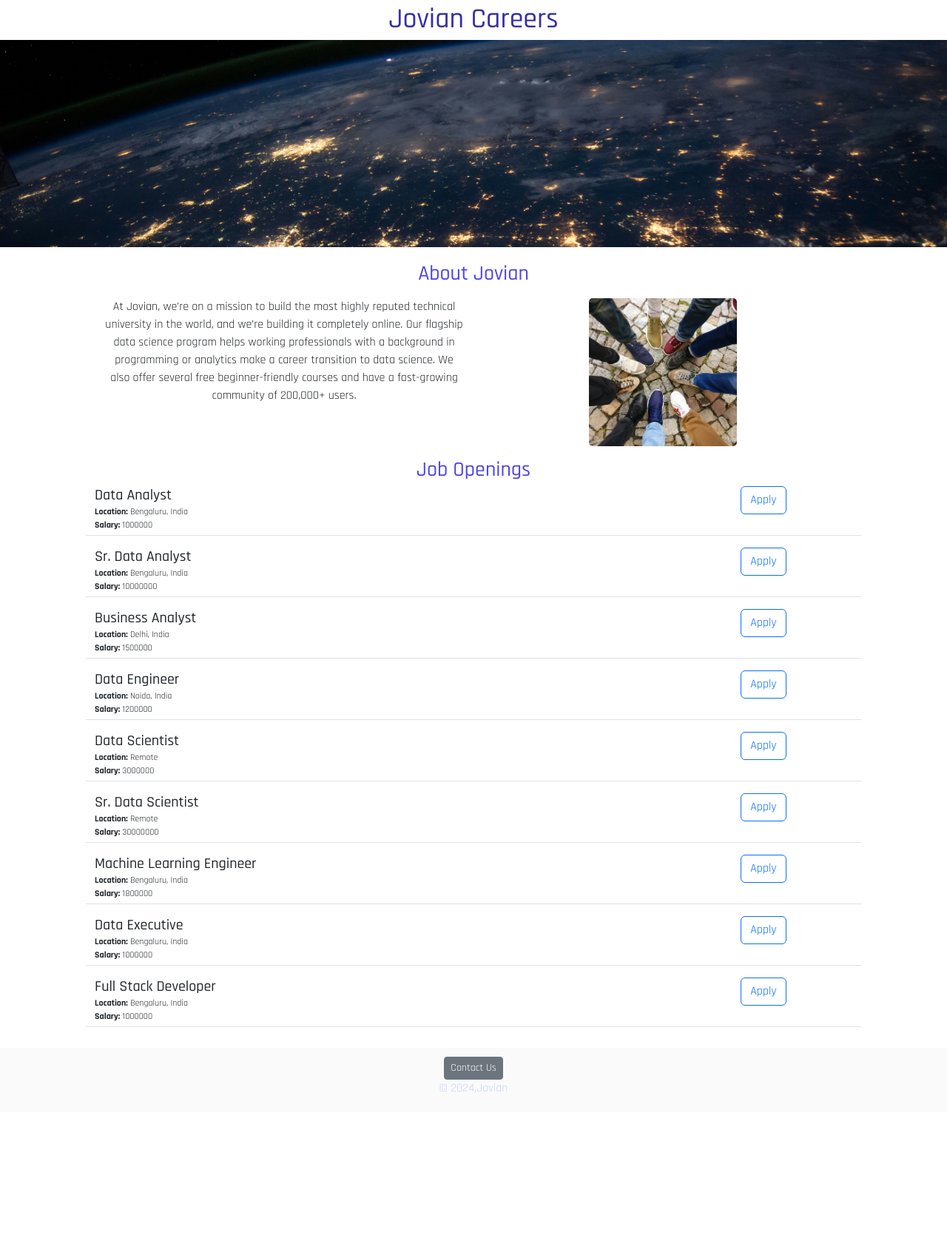
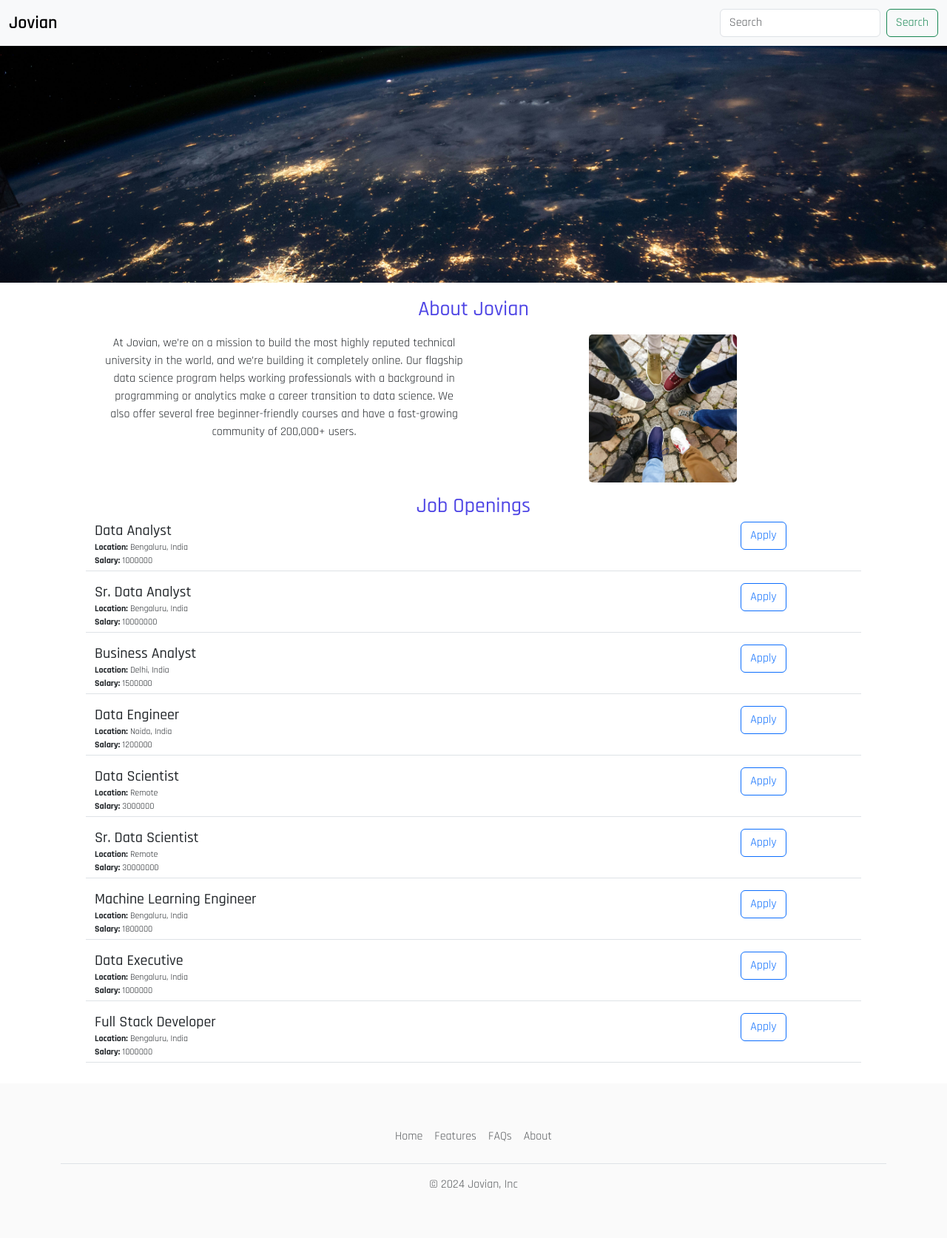
Before and after one commit to PravinTiwari023/jovian-careers-website, a Flask app: page / in a window 1280 px wide. Shown: the whole page at 74% size. Before the commit the page ends 1477 px from the top, so only its background shows below. Run offline with Flask 3, Linux system fonts and the light colour scheme.

Commit message:
0007 commit

```diff
--- a/static/style.css
+++ b/static/style.css
@@ -14,7 +14,7 @@
 
 #banner {
     width: 100%;
-    height: 280px;
+    height: 320px;
     object-fit: cover;
     margin-bottom: 16px;
 }
--- /dev/null
+++ b/templates/footer.html
@@ -0,0 +1,11 @@
+<div class="container">
+  <footer class="py-3 my-4">
+    <ul class="nav justify-content-center border-bottom pb-3 mb-3">
+      <li class="nav-item"><a href="#" class="nav-link px-2 text-body-secondary">Home</a></li>
+      <li class="nav-item"><a href="#" class="nav-link px-2 text-body-secondary">Features</a></li>
+      <li class="nav-item"><a href="#" class="nav-link px-2 text-body-secondary">FAQs</a></li>
+      <li class="nav-item"><a href="#" class="nav-link px-2 text-body-secondary">About</a></li>
+    </ul>
+    <p class="text-center text-body-secondary">&copy; 2024 Jovian, Inc</p>
+  </footer>
+</div>
--- a/templates/home.html
+++ b/templates/home.html
@@ -12,7 +12,7 @@
     <link rel="stylesheet" href="static/style.css">
 </head>
 <body>
-    <h1>Jovian Careers</h1>
+    {% include 'nav.html' %}
     <img id="banner" src="/static/banner.jpg" alt="banner">
     <h2 class="sub-headers">About Jovian</h2>
     <div id="about-section" class="row">
@@ -34,8 +34,7 @@
         </div>
     </div>
     <div id="footer">
-        <button type="button" class="btn btn-secondary btn-sm">Contact Us</button>
-        <p>© 2024,Jovian</p>
+        {% include 'footer.html' %}
     </div>
 </body>
 </html>
--- /dev/null
+++ b/templates/nav.html
@@ -0,0 +1,9 @@
+<nav class="navbar sticky-top bg-body-tertiary">
+  <div class="container-fluid">
+    <a class="navbar-brand" style="font-weight: 600; font-size: 24px; font-color: #312e81'">Jovian</a>
+    <form class="d-flex" role="search">
+      <input class="form-control me-2" type="search" placeholder="Search" aria-label="Search">
+      <button class="btn btn-outline-success" type="submit">Search</button>
+    </form>
+  </div>
+</nav>
```
